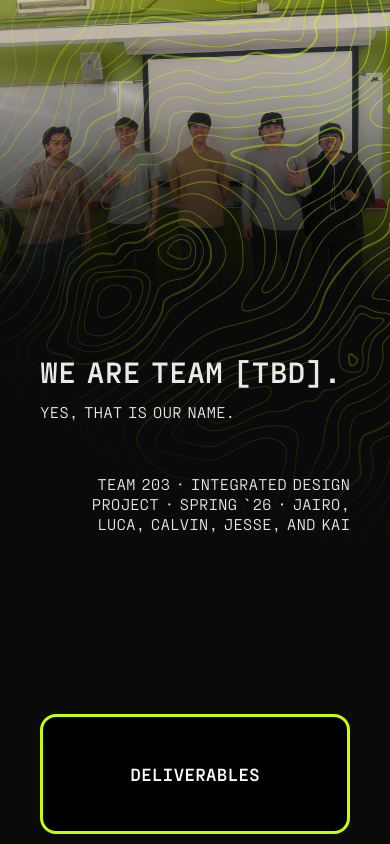
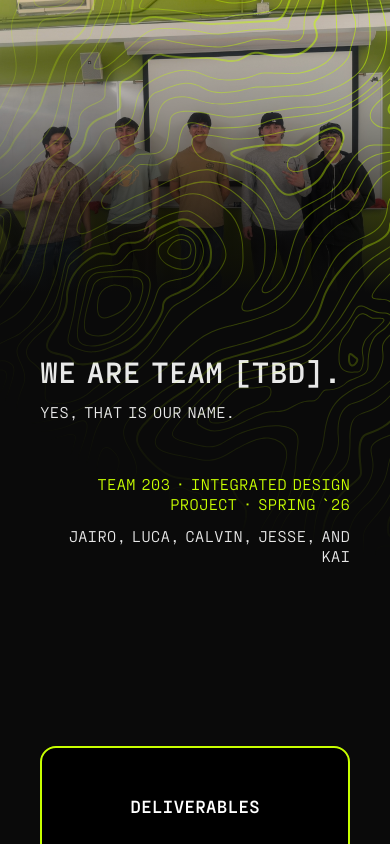
Before and after one commit to lucadenhez/TBD, a Next.js app: page / in a window 390 px wide. Shown: the top 844 px of the page. Built offline with nearby package versions, Linux system fonts and the light colour scheme.

Commit message:
Mobile tweaks, text justification and responsiveness

```diff
--- a/app/components/deliverables/PDS.tsx
+++ b/app/components/deliverables/PDS.tsx
@@ -17,8 +17,8 @@ export function PDS() {
                     ].map((row) => (
                         <div key={row.id} className="grid grid-cols-12 border-t border-white/10 p-4 text-sm hover:bg-white/5 transition-colors">
                             <div className="col-span-1 font-mono text-[#C8FF00]">0{row.id}</div>
-                            <div className="col-span-5 text-white font-bold uppercase">{row.function}</div>
-                            <div className="col-span-6 text-white/60">{row.requirement}</div>
+                            <div className="col-span-5 text-white font-bold uppercase px-3">{row.function}</div>
+                            <div className="col-span-6 text-white/60 text-right">{row.requirement}</div>
                         </div>
                     ))}
                 </div>
@@ -35,7 +35,7 @@ export function PDS() {
                     ].map((item, i) => (
                         <div key={i} className="flex justify-between items-center p-4 border-l-4 border-[#C8FF00] bg-white/5 rounded-r-xl">
                             <span className="text-xs uppercase font-black text-white/80">{item.constraint}</span>
-                            <span className="text-sm font-bold text-[#C8FF00] uppercase tracking-tighter">{item.limit}</span>
+                            <span className="text-sm font-bold text-[#C8FF00] uppercase tracking-tighter text-right">{item.limit}</span>
                         </div>
                     ))}
                 </div>
--- a/app/components/home/PrimaryButton.tsx
+++ b/app/components/home/PrimaryButton.tsx
@@ -11,7 +11,7 @@ export default function PrimaryButton({ text, target, color = "var(--accent)" }:
     return (
         <Link
             href={target}
-            className="rounded-2xl w-full h-30 border-3 flex justify-center items-center text-white hover:text-black z-30 transition-all ease-in-out duration-300 border-[#C8FF00] bg-black hover:bg-[#C8FF00]"
+            className="rounded-2xl w-full h-30 border-2 flex justify-center items-center text-white hover:text-black z-30 transition-all ease-in-out duration-300 border-[#C8FF00] bg-black hover:bg-[#C8FF00]"
         >
             <p className="uppercase text-lg font-bold">{text}</p>
         </Link>
--- a/app/page.tsx
+++ b/app/page.tsx
@@ -32,9 +32,14 @@ export default function Home() {
           className="text-md sm:text-md md:text-md lg:text-lg xl:text-lg uppercase leading-tight"
         />
         <DecodeText
-          text="Team 203 · Integrated Design Project · Spring `26 · Jairo, Luca, Calvin, Jesse, and Kai"
+          text="Team 203 · Integrated Design Project · Spring `26"
           speed={5}
-          className="lg:pt-0 pt-10 text-right text-md sm:text-md md:text-md lg:text-lg xl:text-lg uppercase leading-tight"
+          className="text-[#C8FF00] lg:pt-0 pt-10 text-right text-md sm:text-md md:text-md lg:text-lg xl:text-lg uppercase leading-tight"
+        />
+        <DecodeText
+          text="Jairo, Luca, Calvin, Jesse, and Kai"
+          speed={5}
+          className="lg:pt-0 text-right text-md sm:text-md md:text-md lg:text-lg xl:text-lg uppercase leading-tight"
         />
       </div>
 
```
